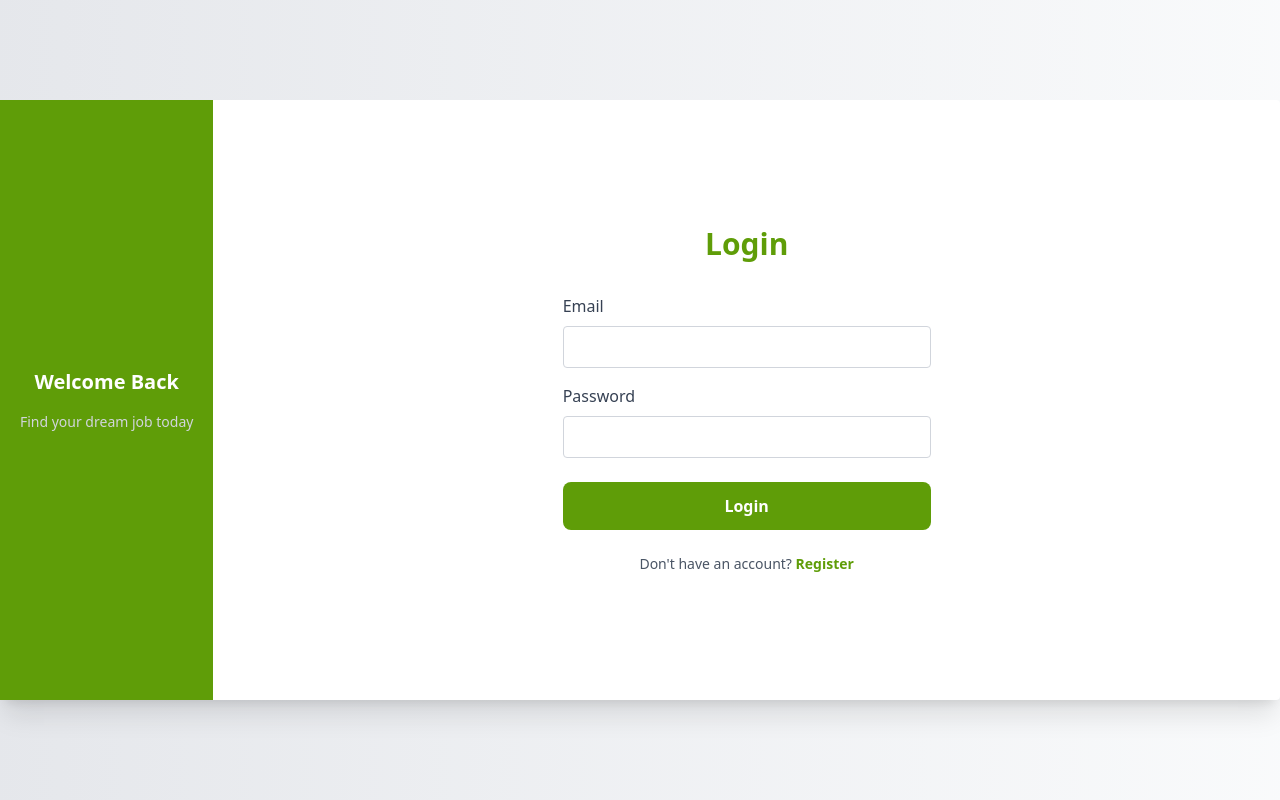
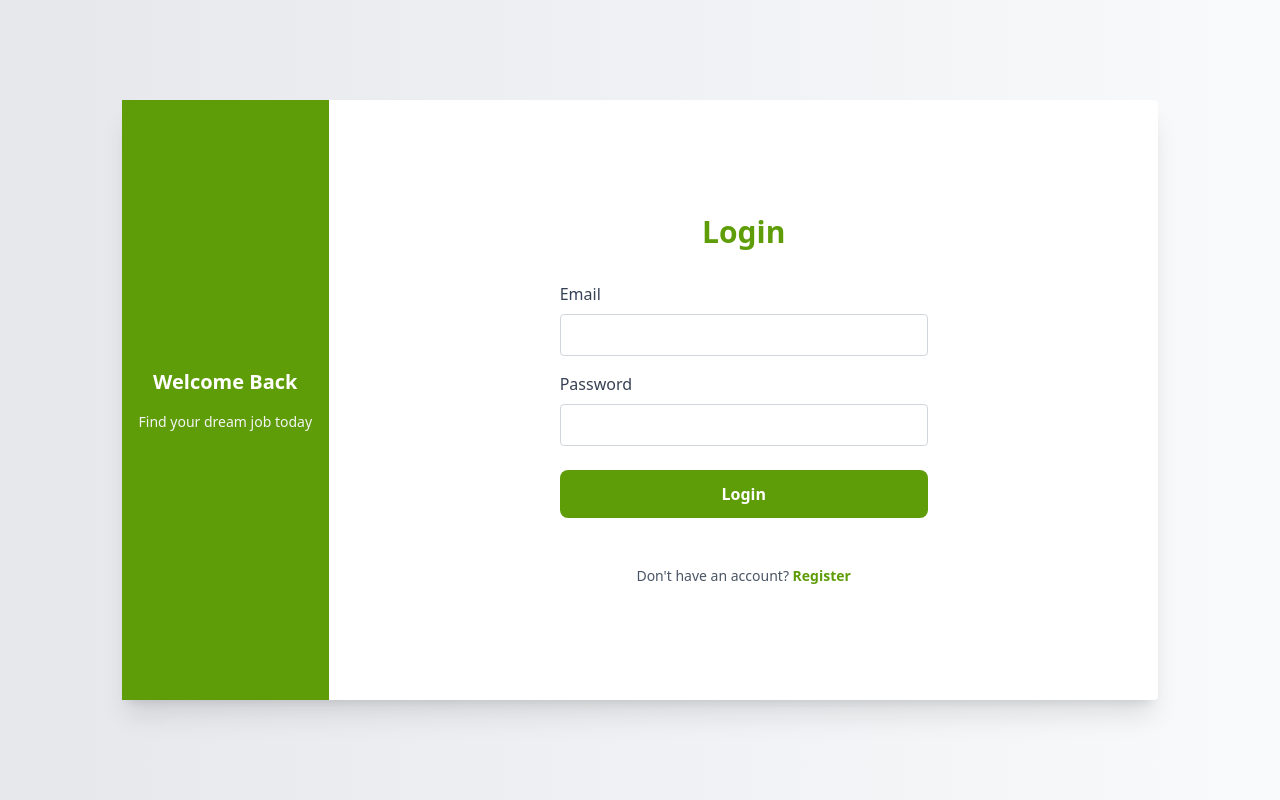
Before and after one commit to Nimish279/Job-Portal, a React (Vite) app in the folder Frontend/: page /users/login in a window 1280 px wide. Built offline with nearby package versions, Linux system fonts and the light colour scheme.

Commit message:
login-page

```diff
--- a/Frontend/src/App.jsx
+++ b/Frontend/src/App.jsx
@@ -1,4 +1,4 @@
-import {BrowserRouter as Router, Routes, Route} from 'react-router-dom';
+import {BrowserRouter as Router, Routes, Route, Navigate} from 'react-router-dom';
 import LandingPage from './pages/LandingPage';
 import RecruiterLogin from './RecruiterPages/Login_SignUp/RecruiterLogin';
 import RecruiterRegister from './RecruiterPages/Login_SignUp/RecruiterRegister';
@@ -29,6 +29,7 @@ function App() {
   return (
     <Router>
       <Routes>
+        <Route path="*" element={<Navigate to="/" replace />} />
         <Route path='/' element={<LandingPage/>} />
         <Route path='/users/register' element={<Register/>}/>
         <Route path='/users/login' element={<Login/>}/>
--- a/Frontend/src/pages/Login.jsx
+++ b/Frontend/src/pages/Login.jsx
@@ -1,15 +1,14 @@
-import React, { useRef } from 'react';
-import { useNavigate, Link } from 'react-router-dom';
-import { toast, ToastContainer } from 'react-toastify';
-import 'react-toastify/dist/ReactToastify.css';
-import useUserStore from '../store/userStore.js';
-
+import React, { useRef } from "react";
+import { useNavigate, Link } from "react-router-dom";
+import { toast, ToastContainer } from "react-toastify";
+import "react-toastify/dist/ReactToastify.css";
+import useUserStore from "../store/userStore.js";
 
 const Login = () => {
   const emailRef = useRef();
   const passwordRef = useRef();
   const navigate = useNavigate();
-    const { login, loading } = useUserStore();
+  const { login, loading } = useUserStore();
   const handleSubmit = async (e) => {
     e.preventDefault();
     const result = await login({
@@ -17,26 +16,36 @@ const Login = () => {
       password: passwordRef.current.value,
     });
 
-    if(result.success){
-      navigate('/users/dashboard')
+    if (result.success) {
+      navigate("/users/dashboard");
     }
   };
 
   return (
     <div className="flex min-h-screen bg-gradient-to-r from-gray-200 to-gray-50 justify-center items-center">
-      <div className="relative flex w-full max-w-7xl">
-          <div className="w-full bg-white border-2-gray rounded shadow-xl min-h-[600px] flex items-center justify-center">
-          <div className="hidden lg:flex w-1/6 bg-[#5F9D08] text-white items-center justify-center h-full">
-            <div className="text-center">
-              <h3 className="text-xl font-semibold mb-4">Welcome Back</h3>
-              <p className="text-sm text-gray-300">Find your dream job today</p>
+      {/* <div className="relative flex w-full max-w-7xl"> */}
+      <div className="relative flex flex-col lg:flex-row w-[90%] max-w-7xl mx-auto">
+        {/* <div className="w-[80%] mx-auto bg-white border-2-gray rounded shadow-xl min-h-[600px] flex items-center justify-center"> */}
+        <div className="flex flex-col lg:flex-row w-[90%] mx-auto bg-white border-2-gray rounded shadow-xl min-h-[600px] justify-start">
+          {/* <div className="hidden lg:flex w-1/6 bg-[#5F9D08] text-white items-center justify-center h-full"> */}
+          {/* <div className="hidden lg:flex lg:w-1/5 w-full bg-[#5F9D08] text-white items-center justify-center lg:h-full py-6 lg:py-0"> */}
+          <div className="lg:w-1/5 w-full bg-[#5F9D08] text-white flex items-center justify-center py-6 lg:py-0">
+            <div className="text-center w-full px-4 py-2 md:py-0">
+              <h3 className="text-xl font-semibold mb-0 md:mb-4">Welcome Back</h3>
+              <p className="text-sm text-gray-100 hidden md:block">Find your dream job today</p>
             </div>
           </div>
-          <div className="w-full lg:w-5/6 p-10 max-w-md mx-auto space-y-6">
-            <h2 className="text-3xl font-bold text-[#5F9D08] mb-8 text-center">Login</h2>
+          <div className="w-full lg:w-5/6 p-10 max-w-md mx-auto space-y-6 flex flex-col justify-center">
+            {/* <h2 className="text-3xl font-bold text-[#5F9D08] mb-8 text-center">Login</h2> */}
+            <h2 className="text-3xl font-bold text-[#5F9D08] mb-8 text-center transform transition-all duration-500 opacity-100 scale-100 hover:scale-105">
+              Login
+            </h2>
+
             <form className="space-y-6" onSubmit={handleSubmit}>
               <div className="mb-4 w-full">
-                <label className="block text-gray-700 mb-2 text-left">Email</label>
+                <label className="block text-gray-700 mb-2 text-left">
+                  Email
+                </label>
                 <input
                   type="email"
                   ref={emailRef}
@@ -45,7 +54,9 @@ const Login = () => {
                 />
               </div>
               <div className="mb-6 w-full">
-                <label className="block text-gray-700 mb-2 text-left">Password</label>
+                <label className="block text-gray-700 mb-2 text-left">
+                  Password
+                </label>
                 <input
                   type="password"
                   ref={passwordRef}
@@ -55,7 +66,7 @@ const Login = () => {
               </div>
               <button
                 type="submit"
-                className="w-full bg-[#5F9D08] text-white py-3 px-4 rounded-lg hover:bg-[#0041b3] transition-all duration-300 transform hover:scale-105 font-semibold"
+                className="w-full bg-[#5F9D08] text-white py-3 px-4 rounded-lg hover:bg-gradient-to-r from-[#5F9D08] to-[#4a7c06] transition-all duration-300 transform hover:scale-105 font-semibold"
               >
                 Login
               </button>
@@ -63,8 +74,11 @@ const Login = () => {
 
             <div className="mt-6 text-center">
               <p className="text-sm text-gray-600">
-                Don't have an account?{' '}
-                <Link to="/users/register" className="text-[#5F9D08] font-semibold hover:underline hover:text-[#0041b3] transition-colors">
+                Don't have an account?{" "}
+                <Link
+                  to="/users/register"
+                  className="text-[#5F9D08] font-semibold hover:underline hover:text-[#00b398] transition-colors"
+                >
                   Register
                 </Link>
               </p>
```
